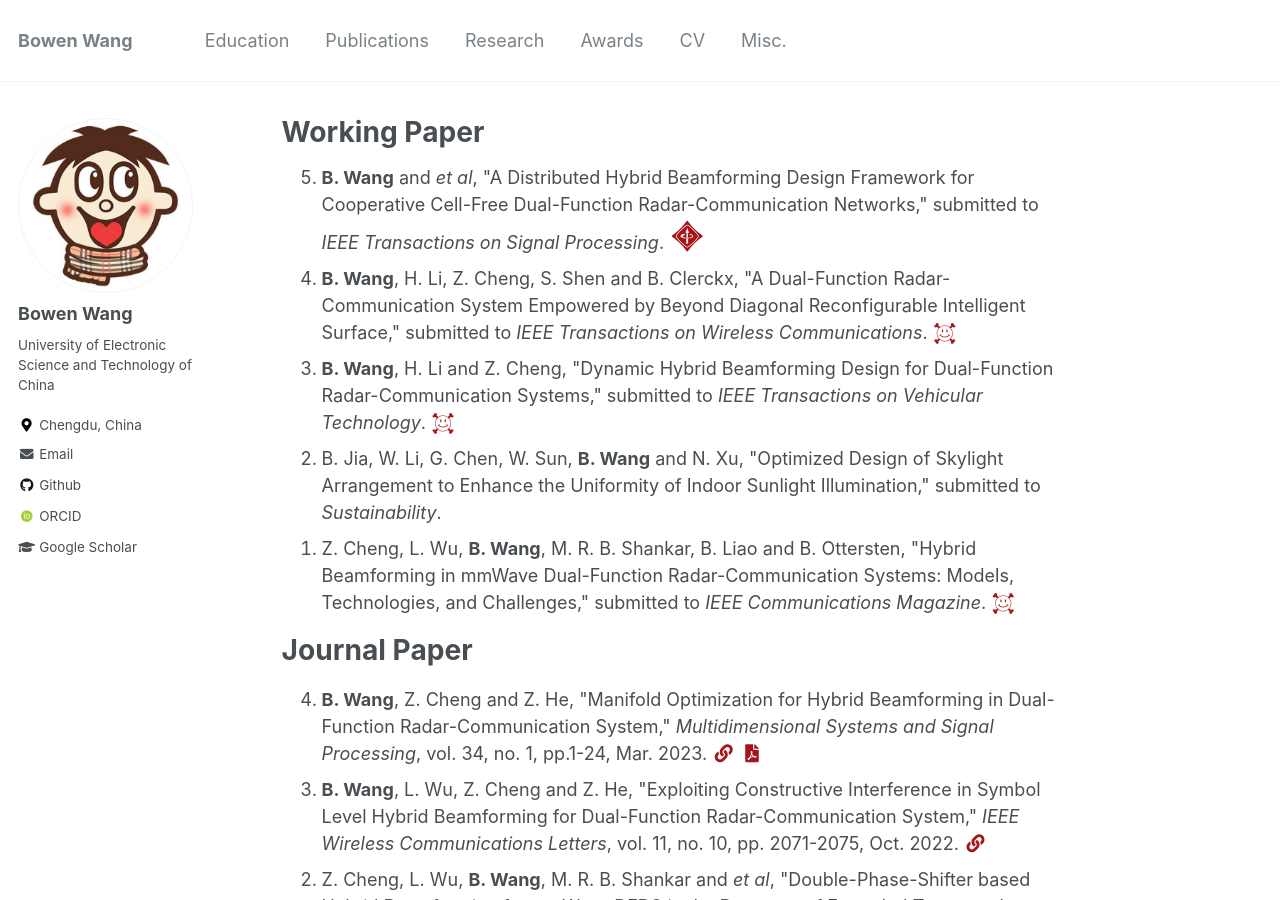
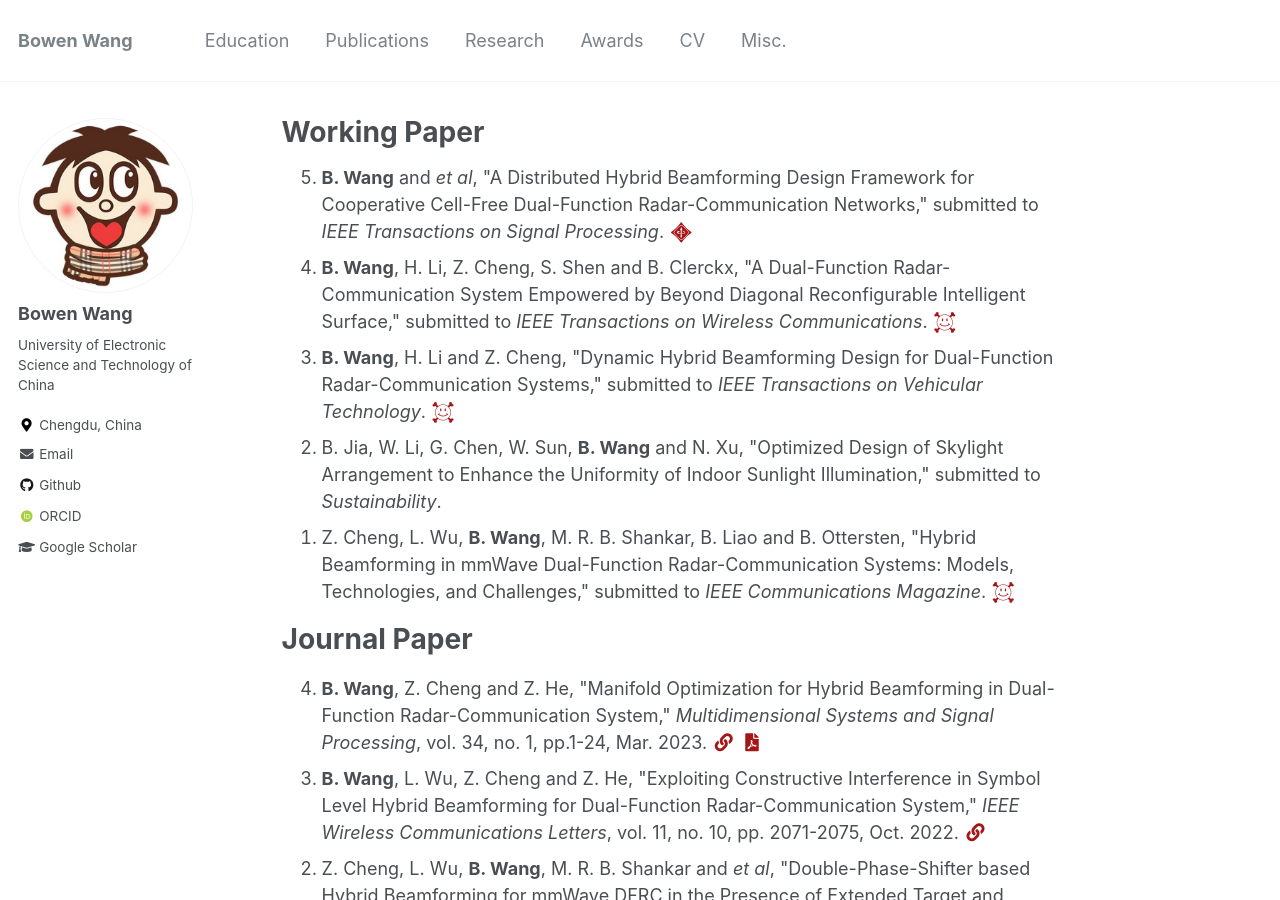
Before and after one commit to BW-Wang/BW-Wang.github.io, a Jekyll site: the page built from _pages/publications.html, in a window 1280 px wide and 900 px high. Built offline with Jekyll 4.4.1, drawn with Linux system fonts in a browser that asks for light colours; some web fonts are replaced.

Commit message:
Update publications.html

```diff
--- a/_pages/publications.html
+++ b/_pages/publications.html
@@ -15,7 +15,7 @@ author_profile: true
 					{{ post.citation }}
 				{% endif %}
 				{% if post.bars %}
-					<a href="{{ post.bars }}"><i class="ai ai-ieee ai-2x zoom" aria-hidden="true"></i></a>
+					<a href="{{ post.bars }}"><i class="ai ai-ieee ai-lg zoom" aria-hidden="true"></i></a>
 				{% endif %}
 				{% if post.link %}
 					<a href="{{ post.link }}"><i class="fas fa-fw fa-link zoom" aria-hidden="true"></i></a>
```
